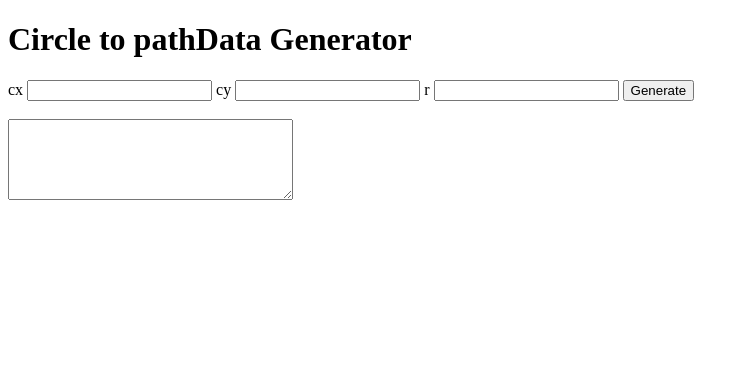
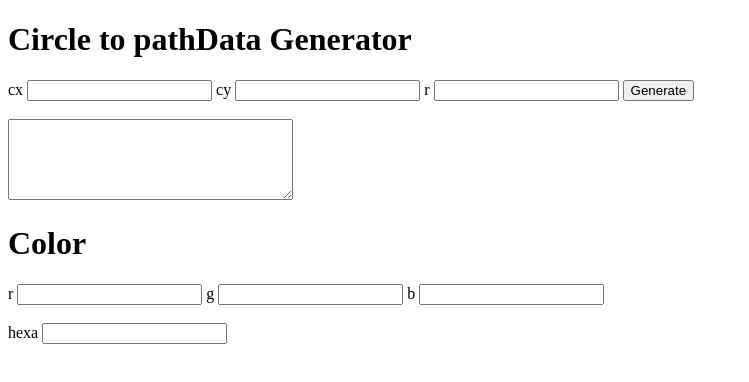
Before and after one commit to BrandaoFrancois/ThunderBroccoli, a plain HTML site: page index.html in a window 1280 px wide. Shown: the whole page, without its empty margins (0-749 px from the left). Drawn offline with Linux system fonts and the light colour scheme.

Commit message:
Update index.html

```diff
--- a/index.html
+++ b/index.html
@@ -16,6 +16,12 @@
     <input id="validate" type="button" name="validate" value="Generate" /><br /><br />
 
     <textarea id="result" cols="33" rows="5"></textarea>
+    <h1>Color</h1>
+    r <input id="color_r" type="text" name="r" value="" />
+    g <input id="color_g" type="text" name="g" value="" />
+    b <input id="color_b" type="text" name="b" value="" /><br /><br />
+
+    hexa <input id="color_hexa" type="text" name="hexa" value="" />
     <script type="text/javascript" src="calculator.js"></script>
   </body>
 </html>
```
